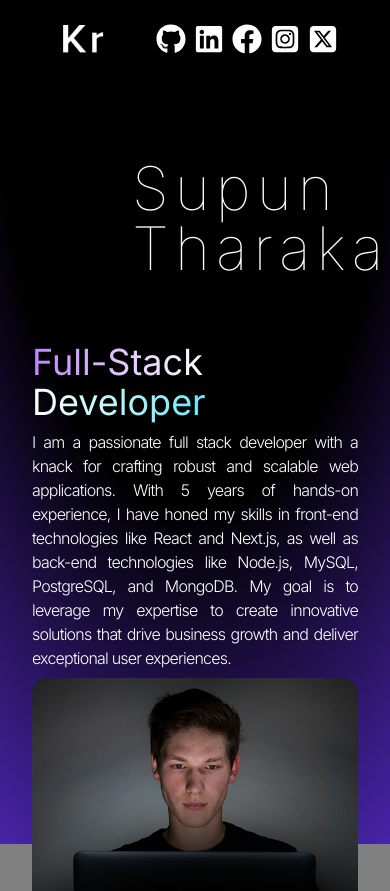
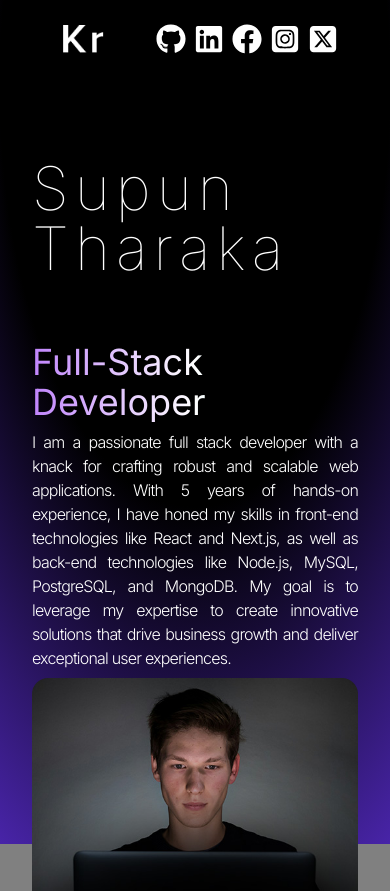
Before and after one commit to Supun-01/react_tailwind_test, a React (Vite) app: page / in a window 390 px wide. Shown: the top 891 px of the page. Built offline with nearby package versions, Linux system fonts and the light colour scheme.

Commit message:
Hero section animation

```diff
--- a/src/components/Hero.jsx
+++ b/src/components/Hero.jsx
@@ -2,6 +2,15 @@ import { HERO_CONTENT } from "../constants"
 import { HERO_POSITION } from "../constants"
 import dp from "../assets/kevinRushProfile.jpg"
 import { motion } from "framer-motion"
+
+const container = (delay) => ({
+    hidden: { x: -100, opacity: 0 },
+    visible: {
+        x: 0,
+        opacity: 1,
+        transition: { duration: 0.5, delay: delay }
+    }
+})
 
 function Hero() {
     return (
@@ -9,22 +18,40 @@ function Hero() {
             <div className="flex flex-wrap">
                 <div className="w-full lg:w-1/2">
                     <div className="flex flex-col items-center lg:items-start">
-                        <motion.h1 animate={{ x: 100 }} className="pb-16 text-6xl font-thin tracking-widest lg:text-8xl lg:mt-16">Supun Tharaka</motion.h1>
+                        <motion.h1
+
+                            variants={container(0)}
+                            initial="hidden"
+                            animate="visible"
+
+                            className="pb-16 text-6xl font-thin tracking-widest lg:text-8xl lg:mt-16">Supun Tharaka</motion.h1>
                     </div>
 
-                    {/* <div className="flex flex-col items-center lg:items-start">
-                        <h1 className="pb-16 text-6xl font-thin tracking-widest lg:text-8xl lg:mt-16">Supun Tharaka</h1>
-                    </div> */}
+                    {/* When using the span element, apply inline-block with Tailwind CSS. */}
+                    <motion.span
+                        variants={container(0.5)}
+                        initial="hidden"
+                        animate="visible"
+                        className="inline-block bg-gradient-to-r
+        from-purple-400 via-white to-cyan-300 bg-clip-text text-transparent text-4xl">
+                        {HERO_POSITION}
+                    </motion.span>
 
-                    <span className="bg-gradient-to-r
-                    from-purple-400 via-white to-cyan-300 bg-clip-text text-transparent text-4xl">
-                        {HERO_POSITION}
-                    </span>
-                    <p className=" my-2 max-w-xl font-light text-justify tracking-tighter">
+
+                    <motion.p
+                        variants={container(1)}
+                        initial="hidden"
+                        animate="visible"
+                        className=" my-2 max-w-xl font-light text-justify tracking-tighter">
                         {HERO_CONTENT}
-                    </p>
+                    </motion.p>
+
                 </div>
-                <img className="rounded-2xl w-full lg:w-1/2 lg:px-20 md:rounded-2xl" src={dp} alt="profile Picture" />
+                <motion.img
+                    initial={{ x: 100, opacity: 0 }}
+                    animate={{ x: 0, opacity: 1 }}
+                    transition={{ duration: 0.5, delay: 0 }}
+                    className="rounded-2xl w-full lg:w-1/2 lg:px-20 md:rounded-2xl" src={dp} alt="profile Picture" />
             </div>
         </div>
     )
```
